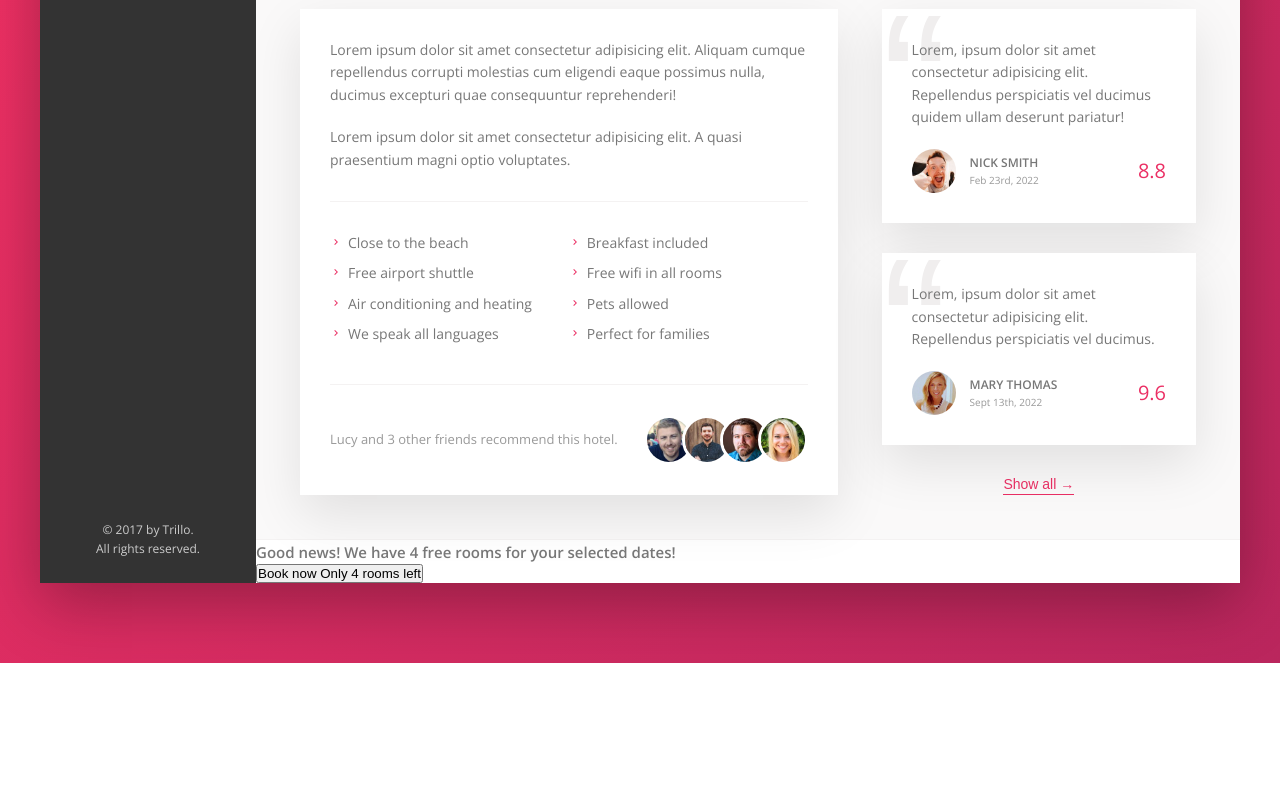
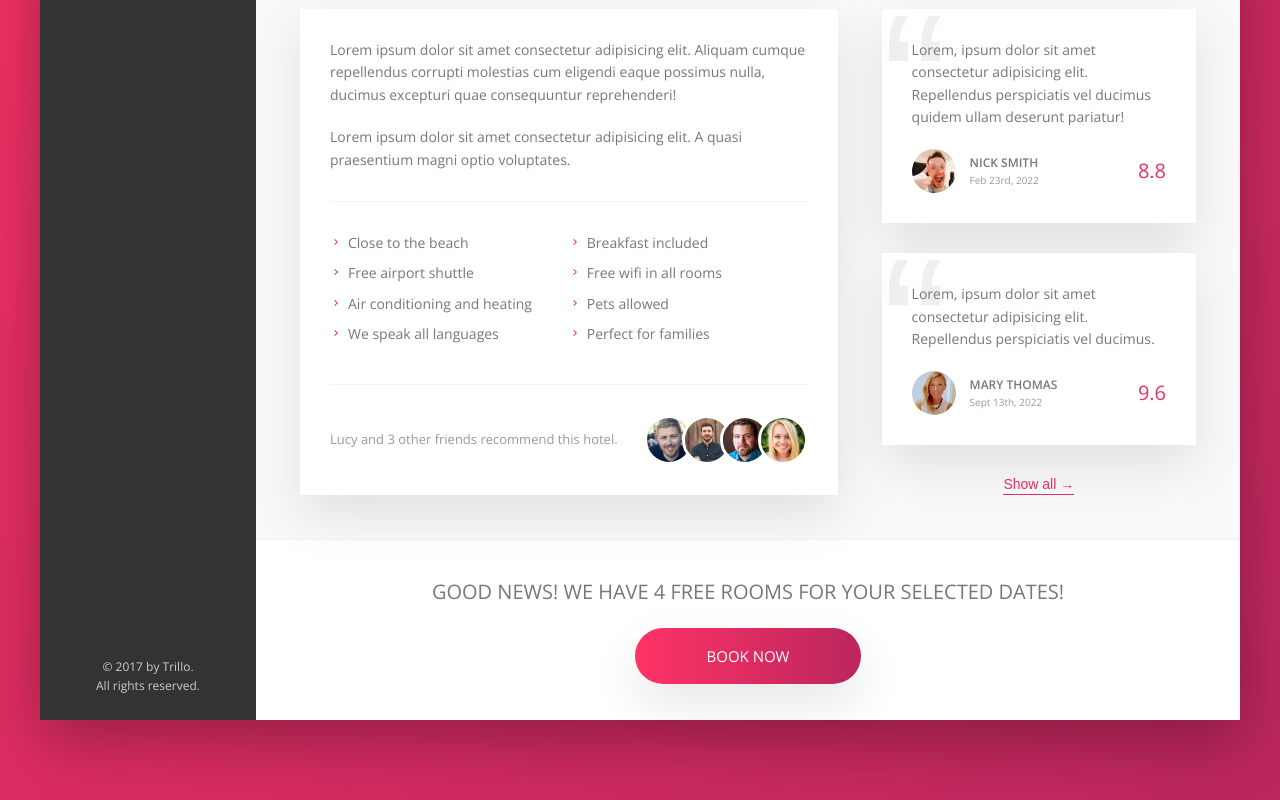
Before and after one commit to krisdoyon/trillo, a website: page index.html in a window 1280 px wide. Shown: the part 637-1437 px from the top of the page. Before the commit the page ends 1300 px from the top, so only its background shows below. Drawn offline with nearby package versions, Linux system fonts and the light colour scheme.

Commit message:
Style CTA section

```diff
--- a/sass/_components.scss
+++ b/sass/_components.scss
@@ -421,3 +421,66 @@
     // z-index:1;
   }
 }
+
+//////////////////////////////////////////////////////////////
+// CTA
+
+.cta__book-now {
+  text-transform: uppercase;
+  font-weight: 300;
+  font-size: 2rem;
+}
+
+.btn--cta {
+  background-image: linear-gradient(
+    to right,
+    var(--color-primary-light),
+    var(--color-primary-dark)
+  );
+  border: none;
+  font-family: inherit;
+  text-transform: uppercase;
+  font-size: 1.5rem;
+
+  border-radius: 1000rem;
+  color: #fff;
+  position: relative;
+  overflow: hidden;
+  cursor: pointer;
+  box-shadow: var(--shadow-light);
+
+  &__visible {
+    display: inline-block;
+    padding: 1.8rem 7.2rem;
+    height: 100%;
+    width: 100%;
+    transition: all 0.2s;
+  }
+
+  &__invisible {
+    display: inline-block;
+    position: absolute;
+    left: 0;
+    top: -100%;
+    padding: 1.8rem 0;
+    height: 100%;
+    width: 100%;
+    transition: all 0.2s;
+  }
+
+  &:hover {
+    background-image: linear-gradient(
+      to left,
+      var(--color-primary-light),
+      var(--color-primary-dark)
+    );
+  }
+
+  &:hover &__visible {
+    transform: translateY(100%);
+  }
+
+  &:hover &__invisible {
+    top: 0;
+  }
+}
--- a/sass/_layout.scss
+++ b/sass/_layout.scss
@@ -58,3 +58,11 @@
   justify-content: space-between;
   align-items: center;
 }
+
+.cta {
+  display: flex;
+  flex-direction: column;
+  align-items: center;
+  gap: 2rem;
+  padding: 3.6rem;
+}
```
Also changed, not shown: css/style.css, 1 other file.
